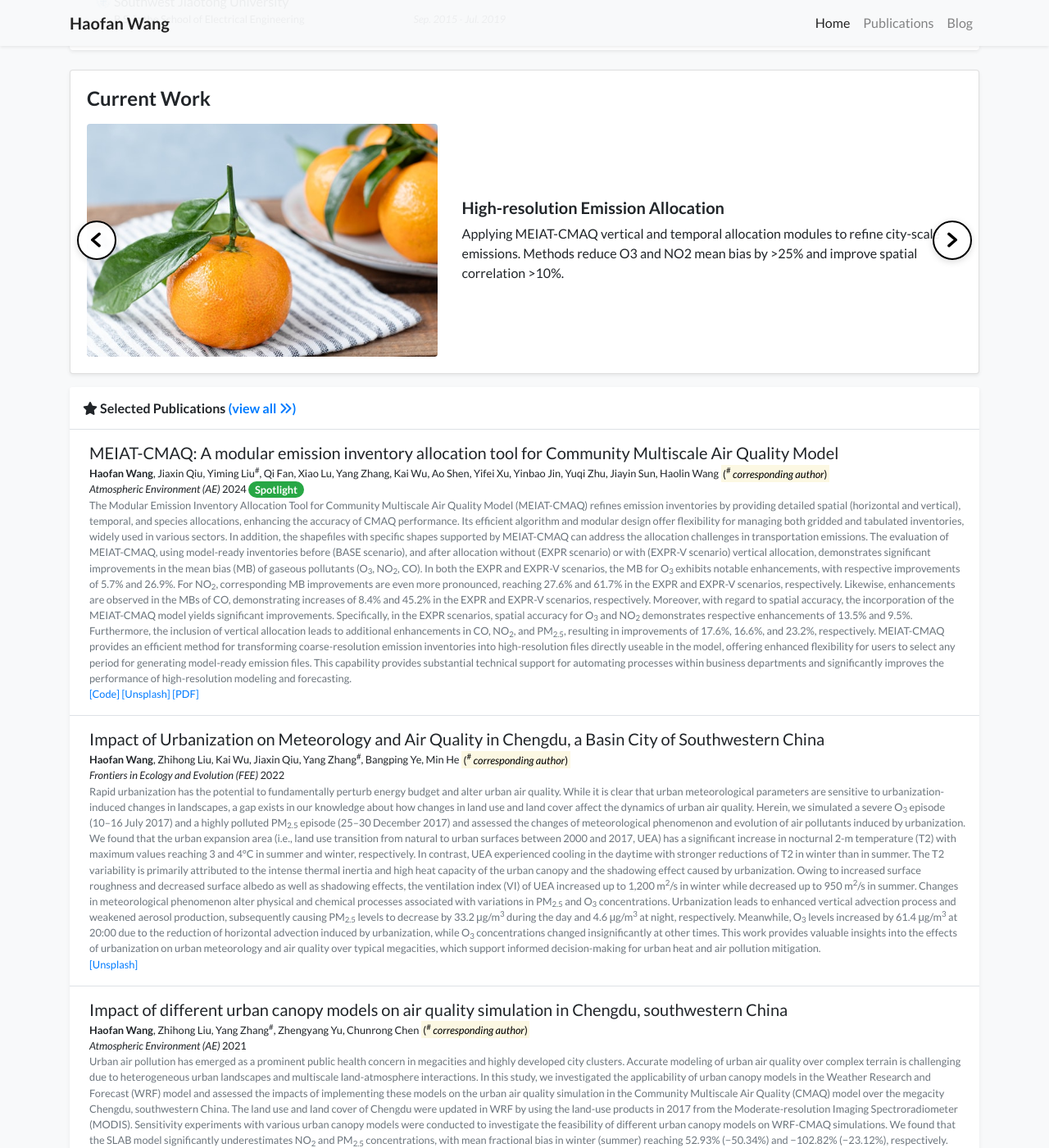
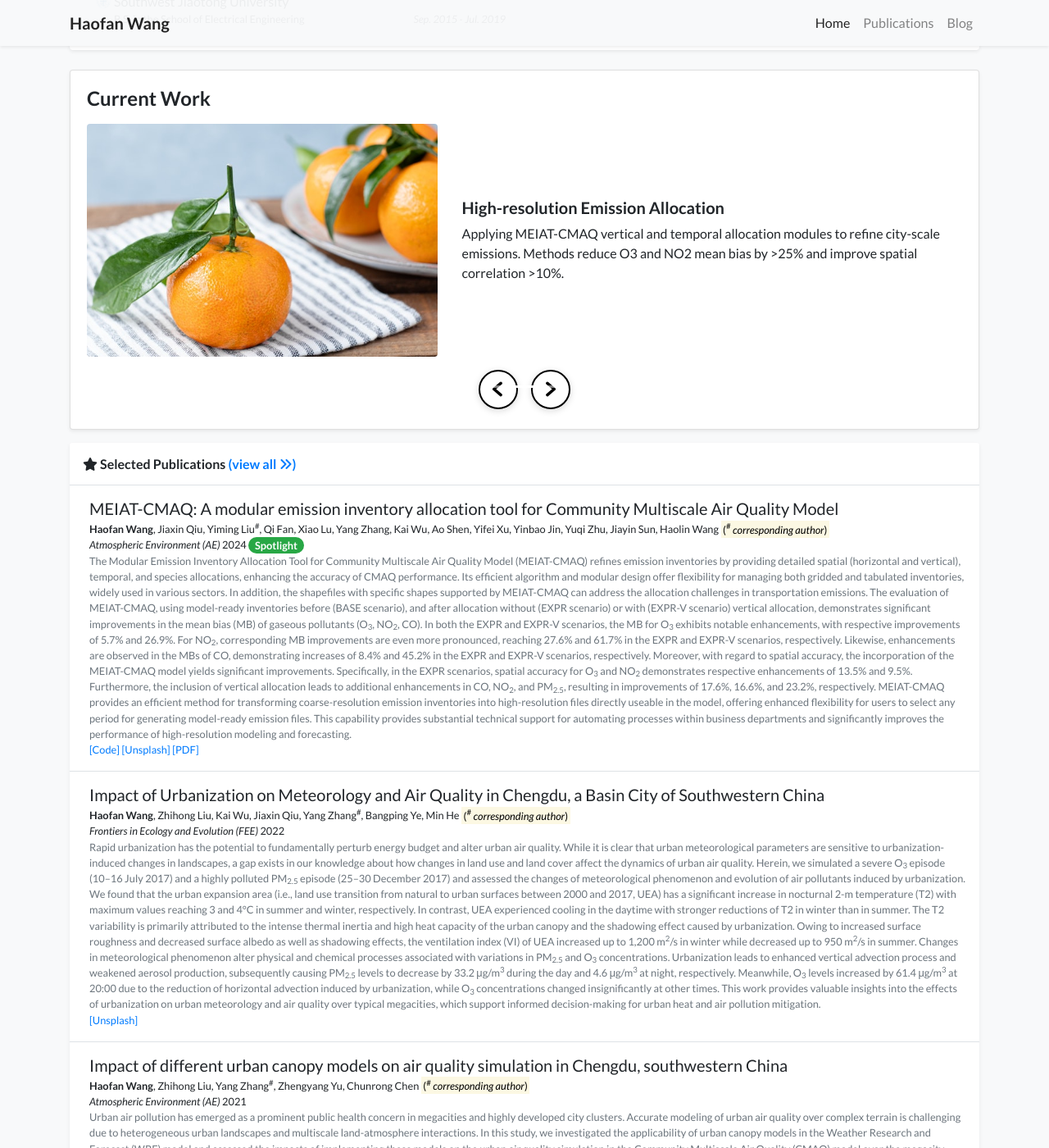
Before and after one commit to Airwhf/Airwhf.github.io, a Jekyll site: the page built from index.html, in a window 1280 px wide and 1400 px high, scrolled down 690 px. Shown: the whole window at 82% size. Built offline with Jekyll 4.4.1, drawn with Linux system fonts in a browser that asks for light colours; a style sheet for code colours, icons or effects is not loaded.

Commit message:
Update current_work_carousel.html

```diff
--- a/_includes/widgets/current_work_carousel.html
+++ b/_includes/widgets/current_work_carousel.html
@@ -8,6 +8,7 @@
         .cw-control { opacity: 1 !important; width: auto; }
         .carousel-control-prev.cw-control { left: -12px; }
         .carousel-control-next.cw-control { right: -12px; }
+        .cw-bottom-controls { margin-top: 0.75rem; }
         .cw-icon {
             display: inline-block;
             width: 3rem;
@@ -49,14 +50,10 @@
                 </div>
                 {% endfor %}
             </div>
-            <a class="carousel-control-prev cw-control" href="#currentWorkCarousel" role="button" data-slide="prev">
-                <span class="cw-icon cw-icon-prev" aria-hidden="true"></span>
-                <span class="sr-only">Previous</span>
-            </a>
-            <a class="carousel-control-next cw-control" href="#currentWorkCarousel" role="button" data-slide="next">
-                <span class="cw-icon cw-icon-next" aria-hidden="true"></span>
-                <span class="sr-only">Next</span>
-            </a>
+            <div class="cw-bottom-controls d-flex justify-content-center align-items-center mt-3 mb-1">
+                <button class="cw-icon cw-icon-prev mr-3" type="button" data-target="#currentWorkCarousel" data-slide="prev" aria-label="Previous"></button>
+                <button class="cw-icon cw-icon-next" type="button" data-target="#currentWorkCarousel" data-slide="next" aria-label="Next"></button>
+            </div>
         </div>
 
         {% else %}
```
